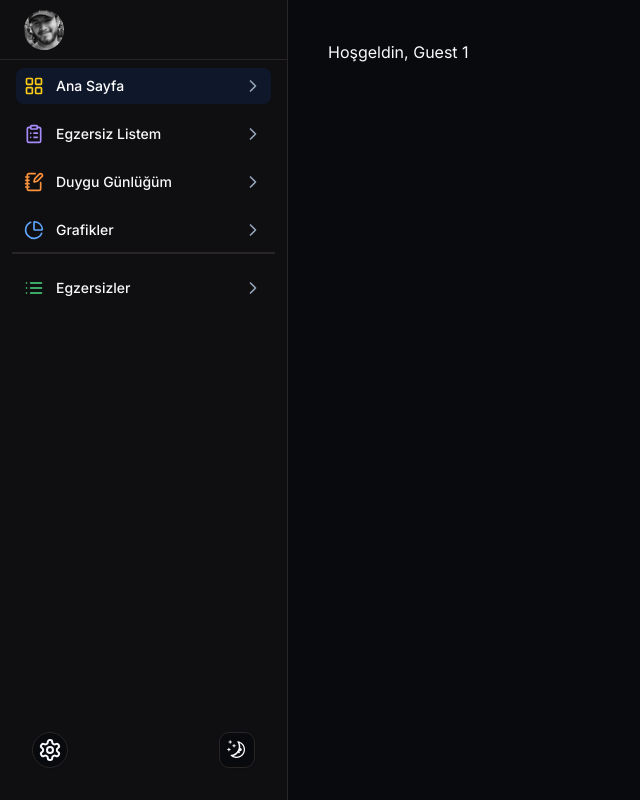
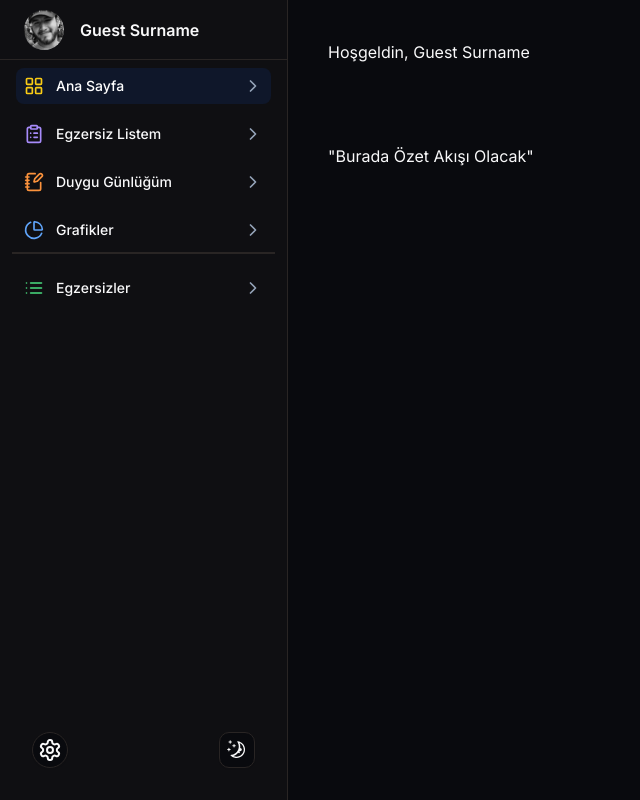
Before and after one commit to altunf/duygu_duzenleme, a Next.js app in the folder client/: page / in a window 1280 px wide. Shown: the whole page, without its empty margins (0-640 px from the left). Built offline with nearby package versions, Linux system fonts and the light colour scheme; no server answers.

Commit message:
feat: added user name setter component

```diff
--- a/client/app/layout.tsx
+++ b/client/app/layout.tsx
@@ -1,11 +1,11 @@
+import "./globals.css";
 import type { Metadata } from "next";
 import { Inter } from "next/font/google";
-import "./globals.css";
+import { Toaster } from "@/components/ui/toaster";
+import { Sidebar } from "@/components/sidebar/sidebar";
 import SidebarProvider from "@/providers/sidebar-provider";
 import { ThemeProvider } from "@/providers/theme-provider";
-import { Sidebar } from "@/components/sidebar/sidebar";
 import { FeelingsSidebar } from "@/components/sidebar/feelings-sidebar";
-import { Toaster } from "@/components/ui/toaster";
 
 const inter = Inter({ subsets: ["latin"] });
 
--- a/client/app/page.tsx
+++ b/client/app/page.tsx
@@ -1,12 +1,14 @@
 import { cookies } from "next/headers";
 import { verifyJwtToken } from "@/lib/auth/index.js";
+import { useUserData } from "@/hooks/useUserData";
+import UserNameSetter from "@/components/user-name-setter";
 
 export default async function Home() {
   const cookieStore = cookies();
   const token = cookieStore.get("token")?.value;
 
   let name: any = "Guest";
-  let surname: any = "1";
+  let surname: any = "surname";
 
   if (token) {
     const payload = await verifyJwtToken(token);
@@ -21,7 +23,9 @@ export default async function Home() {
 
   return (
     <main className="h-full w-full">
-      <h1 className="p-10 capitalize">Hoşgeldin, {fullName}</h1>
+      <h1 className="p-10 capitalize">hoşgeldin, {fullName}</h1>{" "}
+      <div className="p-10 capitalize">"Burada özet akışı olacak"</div>
+      <UserNameSetter fullName={fullName} />
     </main>
   );
 }
--- a/client/components/sidebar/sidebar.tsx
+++ b/client/components/sidebar/sidebar.tsx
@@ -18,7 +18,7 @@ export function Sidebar() {
         <div className="flex h-14 items-center border-b px-4 lg:h-[60px] lg:px-6">
           <Link href="/" className="flex items-center gap-2 font-semibold">
             <AvatarDemo />
-            <span className="">{fullName}</span>
+            <span className="capitalize ml-2">{fullName}</span>
           </Link>
         </div>
         <div className="flex-1">
--- /dev/null
+++ b/client/components/user-name-setter.tsx
@@ -0,0 +1,14 @@
+"use client";
+
+import { useSidebarContext } from "@/context/sidebar-context";
+import { useEffect } from "react";
+
+export default function UserNameSetter({ fullName }: { fullName: string }) {
+  const { setFullName }: any = useSidebarContext();
+
+  useEffect(() => {
+    setFullName(fullName);
+  }, [fullName, setFullName]);
+
+  return null;
+}
--- /dev/null
+++ b/client/hooks/useUserData.ts
@@ -0,0 +1,14 @@
+"use client";
+
+import { useSidebarContext } from "@/context/sidebar-context";
+import { useEffect } from "react";
+
+export function useUserData({ props }: any) {
+  const { setFullName }: any = useSidebarContext();
+
+  console.log(props, "props");
+
+  useEffect(() => {
+    setFullName(props);
+  }, [props]);
+}
```
